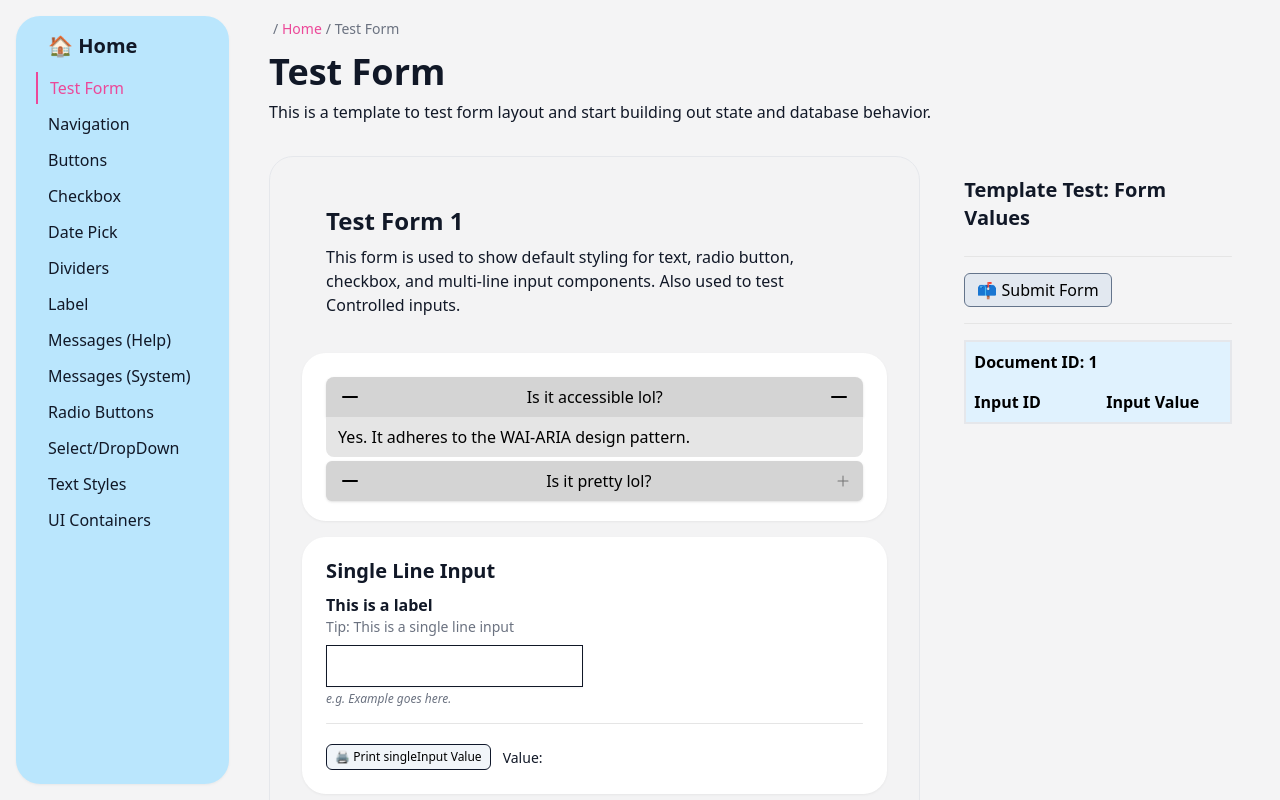
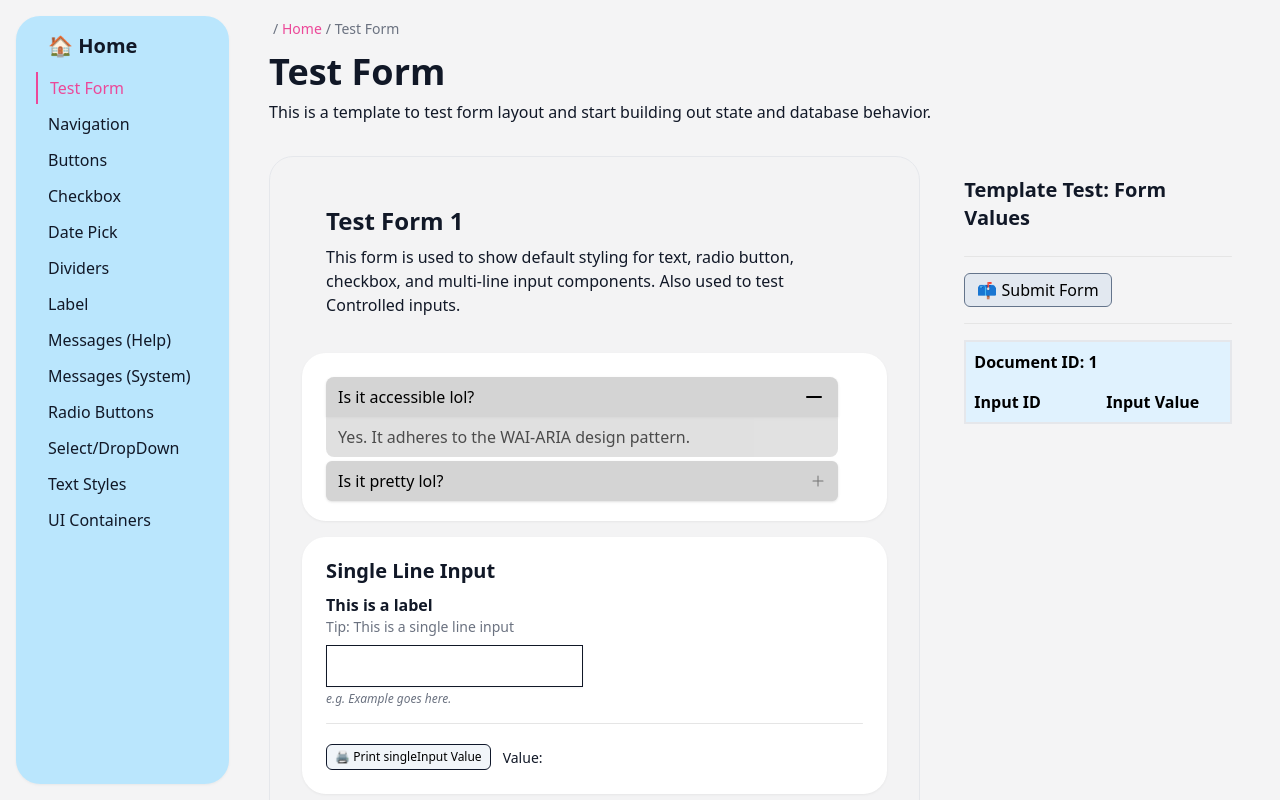
Before and after one commit to tayv/Project-Bubblegum, a Next.js app: page /forms/test-form in a window 1280 px wide. Both pictures are taken after a click on the button "Is it accessible lol?". Built offline with nearby package versions, Linux system fonts and the light colour scheme.

Commit message:
Added conditional styling

```diff
--- a/components/atoms/Accordion.tsx
+++ b/components/atoms/Accordion.tsx
@@ -15,25 +15,42 @@ type MyAccordionProps = {
   type: "single" | "multiple" // Determines whether one or multiple items can be opened at the same time.
   defaultValue?: any // this is a workaround for the Radix type and defaultValue prop not working together. Should be string | string[] | undefined.
   collapsible?: boolean // When type is "single", allows closing content when clicking trigger for an open item.
-  className?: string
+
+  rootStyle?: RootStyle
+  accordionStyle?: AccordionStyle
 }
 
-const renderAccordionItems = (accordionItems: AccordionItems[]) => {
+const renderAccordionItems = (accordionItems: AccordionItems[], accordionStyle: AccordionStyle ) => {
 
   return accordionItems.map((item: {value: string, headerText: string, contentText: string}) => (
 
     <AccordionRadix.Item value={item.value} className="mt-1">
-      <AccordionRadix.Header className="group flex shadow bg-neutral-300 data-[state=closed]:rounded-md data-[state=open]:rounded-tl-lg data-[state=open]:rounded-tr-lg">
+    <AccordionRadix.Header
+      className={
+        classNames([
+          "group flex shadow data-[state=closed]:rounded-md data-[state=open]:rounded-tl-lg data-[state=open]:rounded-tr-lg font-normal", // standard css styles go here.
+          accordionStyleMap[accordionStyle],
+          // className
+        ])
+      }
+    >
 
       <AccordionRadix.Trigger className="inline-flex justify-between items-center px-3 py-2 w-full text-left">
-          <Minus />
         {item.headerText}
         <PlusIcon className="group-data-[state=open]:hidden h-4 w-4 text-neutral-500 " />
         <Minus className="group-data-[state=closed]:hidden " />
       </AccordionRadix.Trigger>
       </AccordionRadix.Header>
 
-        <AccordionRadix.Content className="data-[state=closed]:w-60 data-[state=open]:w-full bg-neutral-200 px-3 py-2 rounded-br-lg rounded-bl-lg">
+      <AccordionRadix.Content
+         className={
+          classNames([
+            "data-[state=closed]:w-60 data-[state=open]:w-full px-3 py-2 rounded-br-lg rounded-bl-lg opacity-70",
+            accordionStyleMap[accordionStyle],
+            // className
+          ])
+        }
+      >
         {item.contentText}
       </AccordionRadix.Content>
     </AccordionRadix.Item>
@@ -41,12 +58,26 @@ const renderAccordionItems = (accordionItems: AccordionItems[]) => {
   ))
 }
 
+type RootStyle = "standard" | "shrink"
+const rootStyleMap: {[key in RootStyle]: string} = {
+  standard: "",
+  shrink: "flex flex-col shrink",
+}
+
+type AccordionStyle = "standard" | "warning" | "tip"
+const accordionStyleMap: {[key in AccordionStyle]: string} = {
+  standard: "bg-neutral-300",
+  warning: "bg-red-300",
+  tip: "bg-blue-300"
+}
+
 const Accordion:FC<MyAccordionProps> = ({
   items,
   type,
   defaultValue = undefined,
   collapsible = true,
-  className = "",
+  rootStyle = "standard",
+  accordionStyle = "standard",
 }) => (
   <AccordionRadix.Root
     type={type}
@@ -54,13 +85,13 @@ const Accordion:FC<MyAccordionProps> = ({
     collapsible={collapsible}
     className={
       classNames([
-        "flex flex-col shrink rounded-md", // standard css styles go here.
-      //  accordionStyleMap[style],
-        className
+        "max-w-lg", // standard css styles go here.
+        rootStyleMap[rootStyle],
+        // className
       ]) }
   >
 
-    { renderAccordionItems(items) }
+    { renderAccordionItems(items, accordionStyle) }
 
   </AccordionRadix.Root>
 
--- a/pages/forms/test-form.tsx
+++ b/pages/forms/test-form.tsx
@@ -188,7 +188,10 @@ const TestForm: FC = () => {
             <Paragraph>This form is used to show default styling for text, radio button, checkbox, and multi-line input components. Also used to test Controlled inputs. </Paragraph>
           </Section>
           <Section id="accordion-test" style="standard">
-            <Accordion type="single" items={[
+            <Accordion
+              type="single"
+              accordionStyle="standard"
+              items={[
               {
                 value: "item-1",
                 headerText: "Is it accessible lol?",
```
Lines whose indentation alone changed are shown as unchanged.
